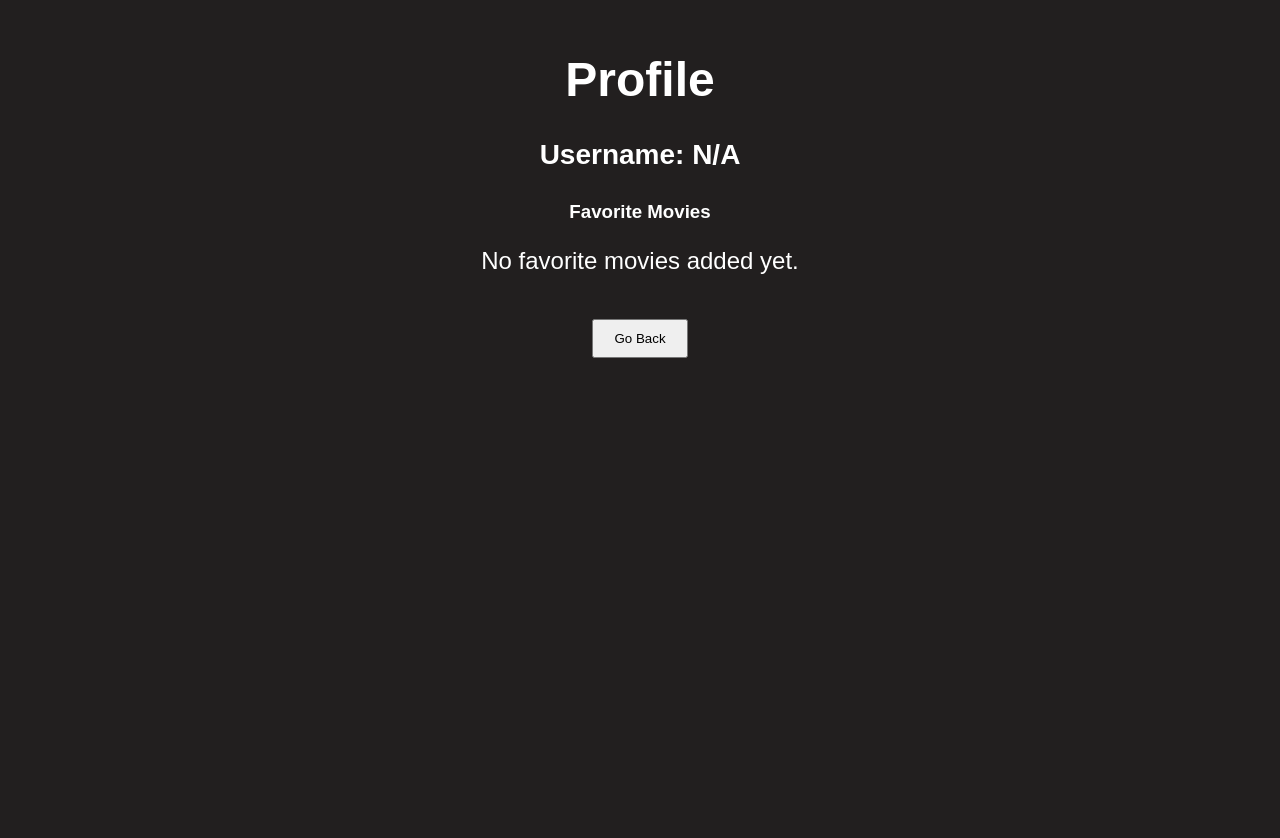
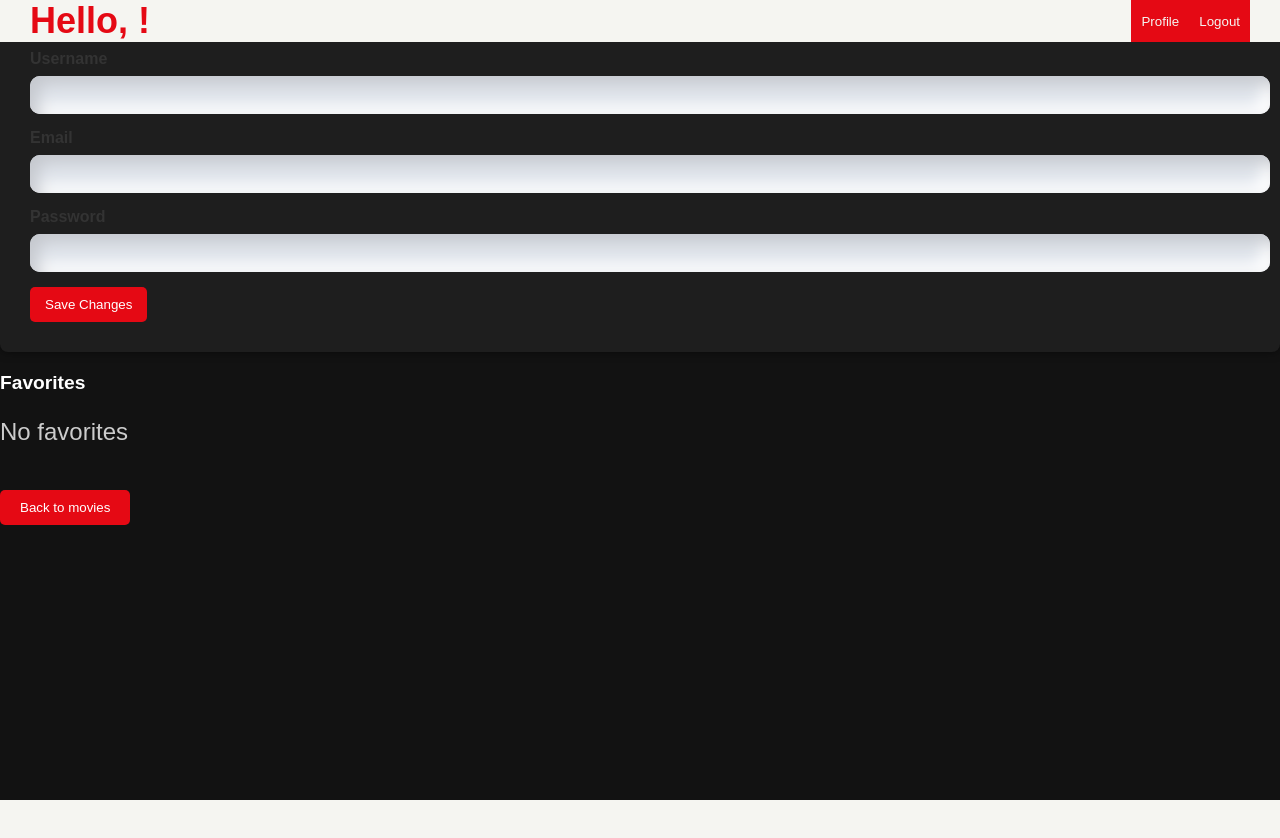
Before and after one commit to Ydelyn/cine-app, a React (Create React App) app: page /profile in a window 1280 px wide. After the commit the page ends 800 px from the top, so only its background shows below. Built offline with nearby package versions, Linux system fonts and the light colour scheme; sample sign-in values are in the browser's storage.

Commit message:
last updates

```diff
--- a/src/pages/Movies.tsx
+++ b/src/pages/Movies.tsx
@@ -6,11 +6,8 @@ import MovieModal from './MovieModal';
 
 const API_KEY = '7c6ba241ae896589000f37feed1efef7';
 const MOVIES_URL = `https://api.themoviedb.org/3/movie/popular?api_key=${API_KEY}&language=en-EN&page=1`;
-
-interface Genre {
-  id: number;
-  name: string;
-}
+const GENRES_URL = `https://api.themoviedb.org/3/genre/movie/list?api_key=${API_KEY}&language=en-EN`;
+const LANGUAGES_URL = `https://api.themoviedb.org/3/configuration/languages?api_key=${API_KEY}`;
 
 interface Movie {
   id: number;
@@ -20,55 +17,67 @@ interface Movie {
   vote_average: number;
   vote_count: number;
   release_date: string;
-  genres: Genre[]; // Ajout des genres
-  trailerKey?: string; // Pour stocker la clé de la bande-annonce
+  genre_ids?: number[];
+  original_language?: string;
+}
+
+interface Genre {
+  id: number;
+  name: string;
+}
+
+interface Language {
+  iso_639_1: string;
+  english_name: string;
 }
 
 const Movies: React.FC = () => {
   const [movies, setMovies] = useState<Movie[]>([]);
+  const [genres, setGenres] = useState<Genre[]>([]);
+  const [languages, setLanguages] = useState<Language[]>([]);
   const [filteredMovies, setFilteredMovies] = useState<Movie[]>([]);
+  const [selectedYear, setSelectedYear] = useState<string>('');
+  const [selectedGenre, setSelectedGenre] = useState<string>('');
+  const [selectedLanguage, setSelectedLanguage] = useState<string>('');
   const [isLoggedIn, setIsLoggedIn] = useState(false);
   const [username, setUsername] = useState('');
   const navigate = useNavigate();
 
   const [isModalOpen, setIsModalOpen] = useState<boolean>(false);
-  const [modalContent, setModalContent] = useState<Movie>({
-    id: 0,
-    title: '',
-    poster_path: '',
-    overview: '',
-    vote_average: 0,
-    vote_count: 0,
-    release_date: '',
-    genres: [],
-  });
+  const [modalContent, setModalContent] = useState<Movie | null>(null);
 
   const [searchTerm, setSearchTerm] = useState<string>('');
 
   const handleDivClick = async (movie: Movie) => {
-    try {
-      // Récupérer les détails du film pour obtenir les genres et la bande-annonce
-      const response = await axios.get(`https://api.themoviedb.org/3/movie/${movie.id}?api_key=${API_KEY}&language=en-US`);
-      const movieDetails = response.data;
-
-      const trailerResponse = await axios.get(`https://api.themoviedb.org/3/movie/${movie.id}/videos?api_key=${API_KEY}&language=en-US`);
-      const trailers = trailerResponse.data.results;
-
-      const trailerKey = trailers.find((trailer: any) => trailer.type === "Trailer")?.key; // Obtenir la première bande-annonce
-
-      setModalContent({
-        ...movieDetails,
-        trailerKey, // Ajouter la clé de la bande-annonce au contenu de la modale
-      });
+    const movieDetails = await fetchMovieDetails(movie.id);
+    if (movieDetails) {
+      setModalContent(movieDetails);
       setIsModalOpen(true);
-    } catch (error) {
-      console.error("Erreur lors de la récupération des détails du film :", error);
     }
   };
 
   const closeModal = () => {
-    setIsModalOpen(false); // Fermer la modale
+    setIsModalOpen(false);
   };
+
+  // Récupération des genres et des langues
+  useEffect(() => {
+    const fetchGenresAndLanguages = async () => {
+      try {
+        const [genresResponse, languagesResponse] = await Promise.all([
+          axios.get(GENRES_URL),
+          axios.get(LANGUAGES_URL),
+        ]);
+
+        setGenres(genresResponse.data.genres);
+        setLanguages(languagesResponse.data);
+      } catch (error) {
+        console.error("Erreur lors de la récupération des genres ou des langues :", error);
+      }
+    };
+
+    fetchGenresAndLanguages();
+  }, []);
 
   useEffect(() => {
     const userLoggedIn = localStorage.getItem('userLoggedIn');
@@ -81,31 +90,76 @@ const Movies: React.FC = () => {
     }
   }, [navigate]);
 
+  // Fonction pour récupérer les films avec tous les filtres
+  const fetchMovies = async () => {
+    let url = `https://api.themoviedb.org/3/discover/movie?api_key=${API_KEY}&language=en-EN&sort_by=popularity.desc`;
+
+    // Ajouter les filtres à l'URL
+    if (selectedGenre) {
+      url += `&with_genres=${selectedGenre}`;
+    }
+
+    // Ajouter l'année si elle est sélectionnée
+    if (selectedYear) {
+      const yearAsNumber = Number(selectedYear);
+      if (!isNaN(yearAsNumber)) {
+        url += `&primary_release_year=${yearAsNumber}`;
+      }
+    }
+
+    // Ajouter la langue si elle est sélectionnée
+    if (selectedLanguage) {
+      url += `&with_original_language=${selectedLanguage}`;
+    }
+
+    try {
+      const response = await axios.get(url);
+      setMovies(response.data.results);
+      setFilteredMovies(response.data.results);
+    } catch (error) {
+      console.error("Erreur lors de la récupération des films :", error);
+    }
+  };
+
   useEffect(() => {
     if (isLoggedIn) {
-      axios
-        .get(MOVIES_URL)
-        .then((response) => {
-          setMovies(response.data.results);
-        })
-        .catch((error) => {
-          console.error("Erreur lors de la récupération des films :", error);
-        });
+      fetchMovies(); // Appel initial sans filtres
     }
   }, [isLoggedIn]);
 
   useEffect(() => {
-    // Filtrer les films en fonction du terme de recherche
-    setFilteredMovies(
-      movies.filter((movie) =>
-        movie.title.toLowerCase().includes(searchTerm.toLowerCase())
-      )
-    );
-  }, [searchTerm, movies]);
+    if (isLoggedIn) {
+      fetchMovies(); // Mettre à jour les films à chaque changement de filtre
+    }
+  }, [selectedYear, selectedGenre, selectedLanguage, isLoggedIn]);
 
   const handleLogout = () => {
     localStorage.removeItem('userLoggedIn');
     navigate('/login');
+  };
+
+  const fetchMovieDetails = async (movieId: number) => {
+    try {
+      const response = await axios.get(`https://api.themoviedb.org/3/movie/${movieId}?api_key=${API_KEY}&language=en-US&append_to_response=videos`);
+      const movieData = response.data;
+
+      const trailerKey = movieData.videos.results.length > 0 ? movieData.videos.results[0].key : undefined;
+
+      return {
+        id: movieData.id,
+        title: movieData.title,
+        overview: movieData.overview,
+        poster_path: movieData.poster_path,
+        vote_average: movieData.vote_average,
+        vote_count: movieData.vote_count,
+        release_date: movieData.release_date,
+        genres: movieData.genres,
+        trailerKey,
+      };
+    } catch (error) {
+      console.error("Erreur lors de la récupération des détails du film :", error);
+      return null;
+    }
   };
 
   return (
@@ -116,16 +170,19 @@ const Movies: React.FC = () => {
             {isLoggedIn && <h1 className="welcome-message">Hello, {username} !</h1>}
           </div>
           <nav>
-            <button className="btn-header" onClick={() => navigate('/profile')}>
-              Profile
-            </button>
-            <button className="btn-header" onClick={handleLogout}>
-              Logout
-            </button>
+            <button className="btn-header" onClick={() => navigate('/profile')}>Profile</button>
+            <button className="btn-header" onClick={handleLogout}>Logout</button>
           </nav>
         </div>
       </header>
+
+      <main className='movies-main'>
         <h2 className='movies-title'>Popular movies</h2>
+
+        {/* Filtres avancés */}
+        <div className="filters">
+          <label>
+            Title:
             <input
               type="text"
               placeholder="Search by title..."
@@ -133,24 +190,63 @@ const Movies: React.FC = () => {
               onChange={(e) => setSearchTerm(e.target.value)}
               className="search-input"
             />
-      <div className="movies-grid">
-        {filteredMovies.map((movie) => (
-          <div key={movie.id} className="movie-card" onClick={() => handleDivClick(movie)}>
+          </label>
+          <label>
+            Year:
+            <input
+              type="text"
+              value={selectedYear}
+              onChange={(e) => setSelectedYear(e.target.value)}
+              placeholder="Enter year"
+              className="search-input"
+            />
+          </label>
+
+          <label>
+            Genre:
+            <select value={selectedGenre} onChange={(e) => setSelectedGenre(e.target.value)} className="search-input">
+              <option value="">All Genres</option>
+              {genres.map((genre) => (
+                <option key={genre.id} value={genre.id}>{genre.name}</option>
+              ))}
+            </select>
+          </label>
+
+          <label>
+            Language:
+            <select value={selectedLanguage} onChange={(e) => setSelectedLanguage(e.target.value)} className="search-input">
+              <option value="">All Languages</option>
+              {languages.map((language) => (
+                <option key={language.iso_639_1} value={language.iso_639_1}>{language.english_name}</option>
+              ))}
+            </select>
+          </label>
+        </div>
+
+        <div className='movies-grid'>
+          {filteredMovies
+            .filter(movie => movie.title.toLowerCase().includes(searchTerm.toLowerCase()))
+            .map(movie => (
+              <div key={movie.id} className='movie-card' onClick={() => handleDivClick(movie)}>
                 <img
                   src={`https://image.tmdb.org/t/p/w500${movie.poster_path}`}
                   alt={movie.title}
-              className="movie-poster"
+                  className='movie-poster'
                 />
-            <h2 className="movie-title">{movie.title}</h2>
-            <div className='movie-votes'>
-              <p className="movie-vote">{movie.vote_average.toFixed(1)} / 10</p>
-              <p className="movie-count">{movie.vote_count} votes</p>
-            </div>
-            <p className="movie-release-date">Release date: {movie.release_date}</p>
+                <h3 className='movie-title'>{movie.title}</h3>
               </div>
             ))}
         </div>
-      <MovieModal isOpen={isModalOpen} onClose={closeModal} content={modalContent} />
+
+        {/* Modale pour afficher les détails du film */}
+        {isModalOpen && modalContent && (
+          <MovieModal
+            isOpen={isModalOpen}
+            content={modalContent}
+            onClose={closeModal}
+          />
+        )}
+      </main>
     </div>
   );
 };
--- a/src/pages/Profile.tsx
+++ b/src/pages/Profile.tsx
@@ -1,91 +1,144 @@
-import React from 'react';
+import React, { useEffect, useState } from 'react';
 import { useNavigate } from 'react-router-dom';
+import '../styles/Profile.css'; // Assurez-vous de créer ce fichier CSS pour les styles supplémentaires
 
 const Profile: React.FC = () => {
+    const [isLoggedIn, setIsLoggedIn] = useState(false);
+    const [username, setUsername] = useState('');
+    const [favoriteMovies, setFavoriteMovies] = useState<any[]>(JSON.parse(localStorage.getItem('favoriteMovies') || '[]'));
+
     const navigate = useNavigate();
+    const [userInfo, setUserInfo] = useState<{ username: string; email: string; password: string }>({
+        username: '',
+        email: '',
+        password: '',
+    });
 
-    // Récupérer les informations de l'utilisateur et les films favoris depuis localStorage
-    const userLoggedIn = JSON.parse(localStorage.getItem('userLoggedIn') || '{}');
-    const [favoriteMovies, setFavoriteMovies] = React.useState<any[]>(JSON.parse(localStorage.getItem('favoriteMovies') || '[]'));
+    useEffect(() => {
+        const userLoggedIn = localStorage.getItem('userLoggedIn');
+        if (userLoggedIn) {
+            const user = JSON.parse(userLoggedIn);
+            setIsLoggedIn(true);
+            setUsername(user.username);
+        } else {
+            navigate('/login');
+        }
+    }, [navigate]);
 
-    // Fonction pour supprimer un film des favoris
+    useEffect(() => {
+        const user = JSON.parse(localStorage.getItem('userLoggedIn') || '{}');
+        if (user) {
+            setUserInfo({
+                username: user.username || '',
+                email: user.email || '',
+                password: user.password || '',
+            });
+        } else {
+            navigate('/login'); // Redirige si l'utilisateur n'est pas connecté
+        }
+    }, [navigate]);
+
+    const handleChange = (e: React.ChangeEvent<HTMLInputElement>) => {
+        const { name, value } = e.target;
+        setUserInfo((prev) => ({
+            ...prev,
+            [name]: value,
+        }));
+    };
+
     const handleRemoveFavorite = (movieId: number) => {
         const updatedFavorites = favoriteMovies.filter(movie => movie.id !== movieId);
         setFavoriteMovies(updatedFavorites);
         localStorage.setItem('favoriteMovies', JSON.stringify(updatedFavorites));
     };
 
+    const handleSubmit = (e: React.FormEvent<HTMLFormElement>) => {
+        e.preventDefault();
+        const user = JSON.parse(localStorage.getItem('userLoggedIn') || '{}');
+        user.username = userInfo.username;
+        user.email = userInfo.email;
+        user.password = userInfo.password;
+        localStorage.setItem('userLoggedIn', JSON.stringify(user));
+        alert('Informations mises à jour !');
+    };
+
+    const handleLogout = () => {
+        localStorage.removeItem('userLoggedIn');
+        navigate('/login');
+    };
+
     return (
-        <div style={styles.profileContainer}>
-            <h1 style={styles.title}>Profile</h1>
-            <h2 style={styles.username}>Username: {userLoggedIn.username || 'N/A'}</h2>
-            <h3 style={styles.favoriteTitle}>Favorite Movies</h3>
+        <div className="profile-container">
+            <header className="header">
+                <div className="sub-header">
+                    <div className="welcome-div">
+                        {isLoggedIn && <h1 className="welcome-message">Hello, {username} !</h1>}
+                    </div>
+                    <nav>
+                        <button className="btn-header" onClick={() => navigate('/profile')}>Profile</button>
+                        <button className="btn-header" onClick={handleLogout}>Logout</button>
+                    </nav>
+                </div>
+            </header>
+            <form onSubmit={handleSubmit} className="profile-form">
+                <div className="form-group">
+                    <label htmlFor="username">Username</label>
+                    <input
+                        type="text"
+                        id="username"
+                        name="username"
+                        value={userInfo.username}
+                        onChange={handleChange}
+                        required
+                        className="form-input"
+                    />
+                </div>
+                <div className="form-group">
+                    <label htmlFor="email">Email</label>
+                    <input
+                        type="email"
+                        id="email"
+                        name="email"
+                        value={userInfo.email}
+                        onChange={handleChange}
+                        required
+                        className="form-input"
+                    />
+                </div>
+                <div className="form-group">
+                    <label htmlFor="password">Password</label>
+                    <input
+                        type="password"
+                        id="password"
+                        name="password"
+                        value={userInfo.password}
+                        onChange={handleChange}
+                        required
+                        className="form-input"
+                    />
+                </div>
+                <button type="submit" className="submit-button">Save Changes</button>
+            </form>
+            <h3 className="favorite-title">Favorites</h3>
             {favoriteMovies.length > 0 ? (
-                <ul style={styles.movieList}>
+                <ul className="movie-list">
                     {favoriteMovies.map((movie: any) => (
-                        <li key={movie.id} style={styles.movieItem}>
+                        <li key={movie.id} className="movie-item">
                             {movie.title}
-                            <button
-                                style={styles.removeButton}
-                                onClick={() => handleRemoveFavorite(movie.id)}
-                            >
+                            <button className="remove-button" onClick={() => handleRemoveFavorite(movie.id)}>
                                 Remove
                             </button>
                         </li>
                     ))}
                 </ul>
             ) : (
-                <p style={styles.noFavorites}>No favorite movies added yet.</p>
+                <p className="no-favorites">No favorites</p>
             )}
-            <button style={styles.backButton} onClick={() => navigate(-1)}>
-                Go Back
+            <button className="back-button" onClick={() => navigate(-1)}>
+                Back to movies
             </button>
         </div>
     );
 };
 
-// Styles pour la page de profil
-const styles = {
-    profileContainer: {
-        padding: '20px',
-        textAlign: 'center' as 'center',
-        backgroundColor: '#221f1f',
-        height: '100vh',
-    },
-    title: {
-        color: '#fff',
-    },
-    username: {
-        color: '#fff',
-    },
-    favoriteTitle: {
-        color: '#fff',
-    },
-    movieList: {
-        listStyleType: 'none' as 'none',
-        padding: 0,
-    },
-    movieItem: {
-        color: '#fff',
-        margin: '5px 0',
-    },
-    noFavorites: {
-        color: '#fff',
-    },
-    removeButton: {
-        marginLeft: '10px',
-        padding: '5px 10px',
-        cursor: 'pointer',
-        backgroundColor: 'red',
-        color: 'white',
-        border: 'none',
-        borderRadius: '5px',
-    },
-    backButton: {
-        marginTop: '20px',
-        padding: '10px 20px',
-        cursor: 'pointer',
-    },
-};
-
 export default Profile;
--- a/src/styles/Movies.css
+++ b/src/styles/Movies.css
@@ -48,8 +48,6 @@ h2 {
   display: grid;
   grid-template-columns: repeat(5, minmax(200px, 1fr));
   gap: 20px;
-  max-width: 800px;
-  min-width: 80%;
 }
 
 /* Carte individuelle d'un film */
@@ -121,3 +119,17 @@ h2 {
 .search-input:focus {
   box-shadow: inset 4px 4px 8px #c5c8ce, inset -4px -4px 8px #ffffff;
 }
+
+.filters {
+  display: grid;
+  grid-template-columns: repeat(2, 1fr);
+}
+
+.header {
+  position: fixed;
+  top: 0;
+}
+
+.movies-main {
+  padding-top: 30px;
+}
--- /dev/null
+++ b/src/styles/Profile.css
@@ -0,0 +1,121 @@
+body {
+    background-color: #121212;
+    color: #ffffff;
+    font-family: Arial, sans-serif;
+}
+
+.profile-container {
+    padding: 20px 0;
+    margin: auto;
+}
+
+.sub-header {
+    display: flex;
+    justify-content: space-between;
+    align-items: center;
+    margin-bottom: 20px;
+}
+
+.welcome-message {
+    font-size: 1.5rem;
+}
+
+.btn-header {
+    background-color: #ff4081;
+    border: none;
+    color: white;
+    padding: 10px 15px;
+    cursor: pointer;
+}
+
+.profile-form {
+    background-color: #1e1e1e;
+    padding: 30px;
+    border-radius: 8px;
+    box-shadow: 0 0 10px rgba(0, 0, 0, 0.5);
+    margin-bottom: 20px;
+}
+
+.form-group {
+    margin-bottom: 15px;
+}
+
+label {
+    display: block;
+    margin-bottom: 5px;
+}
+
+.form-input {
+    width: 100%;
+    padding: 10px;
+    border: 1px solid #444;
+    border-radius: 4px;
+    background-color: #2a2a2a;
+    color: #fff;
+}
+
+.form-input:focus {
+    outline: none;
+    border-color: #e50914;
+}
+
+.submit-button {
+    background-color: #e50914;
+    border: none;
+    color: white;
+    padding: 10px 15px;
+    border-radius: 5px;
+    cursor: pointer;
+    transition: background-color 0.3s;
+}
+
+.submit-button:hover {
+    background-color: #e63972;
+}
+
+.favorite-title {
+    margin: 20px 0 10px;
+    font-size: 1.2rem;
+}
+
+.movie-list {
+    list-style-type: none;
+    padding: 0;
+}
+
+.movie-item {
+    display: flex;
+    justify-content: space-between;
+    padding: 10px;
+    background-color: #2a2a2a;
+    margin-bottom: 10px;
+    border-radius: 4px;
+}
+
+.remove-button {
+    background-color: red;
+    color: white;
+    border: none;
+    padding: 5px 10px;
+    border-radius: 5px;
+    cursor: pointer;
+    transition: background-color 0.3s;
+}
+
+.remove-button:hover {
+    background-color: darkred;
+}
+
+.no-favorites {
+    color: #ccc;
+}
+
+.back-button {
+    margin-top: 20px;
+    padding: 10px 20px;
+    cursor: pointer;
+    background-color: #e50914;
+    border: none;
+    color: white;
+    border-radius: 5px;
+}
```
Also changed, not shown: src/pages/MovieModal.tsx (+1 -9 lines). Lines whose indentation alone changed are shown as unchanged.
